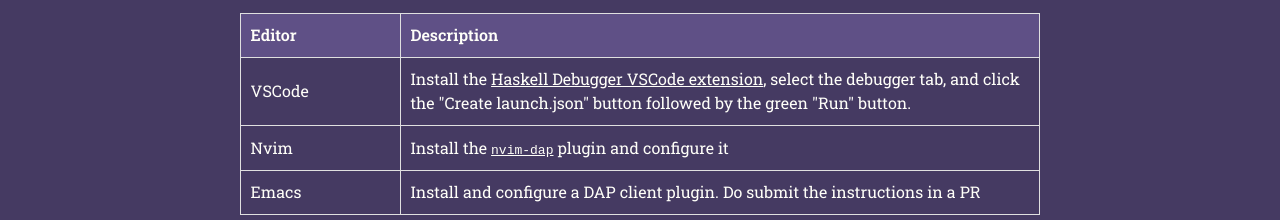
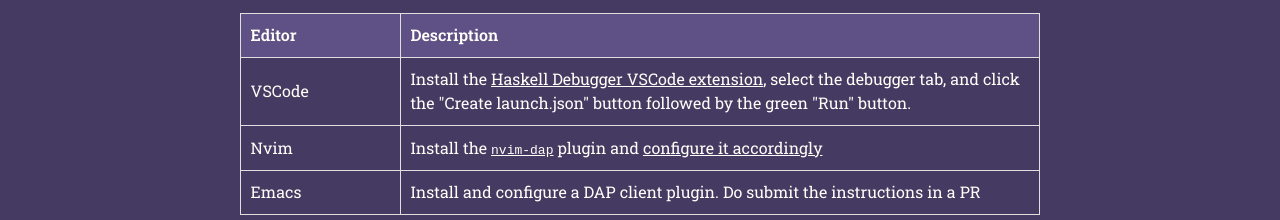
Before and after one commit to well-typed/haskell-debugger, a plain HTML site: page docs/index.html in a window 1280 px wide. Shown: the part 1001-1221 px from the top of the page. Drawn offline with Linux system fonts and the light colour scheme.

Commit message:
Point to nvim-dap instructions on original repo

```diff
--- a/docs/index.html
+++ b/docs/index.html
@@ -264,7 +264,7 @@
             </tr>
             <tr>
             <td>Nvim</td>
-            <td>Install the <a href="https://github.com/mfussenegger/nvim-dap"><code>nvim-dap</code></a> plugin and configure it</td>
+            <td>Install the <a href="https://codeberg.org/mfussenegger/nvim-dap"><code>nvim-dap</code></a> plugin and <a href="https://codeberg.org/mfussenegger/nvim-dap/wiki/Debug-Adapter-installation#haskell-hdb">configure it accordingly</a></td>
             </tr>
             <tr>
             <td>Emacs</td>
```
